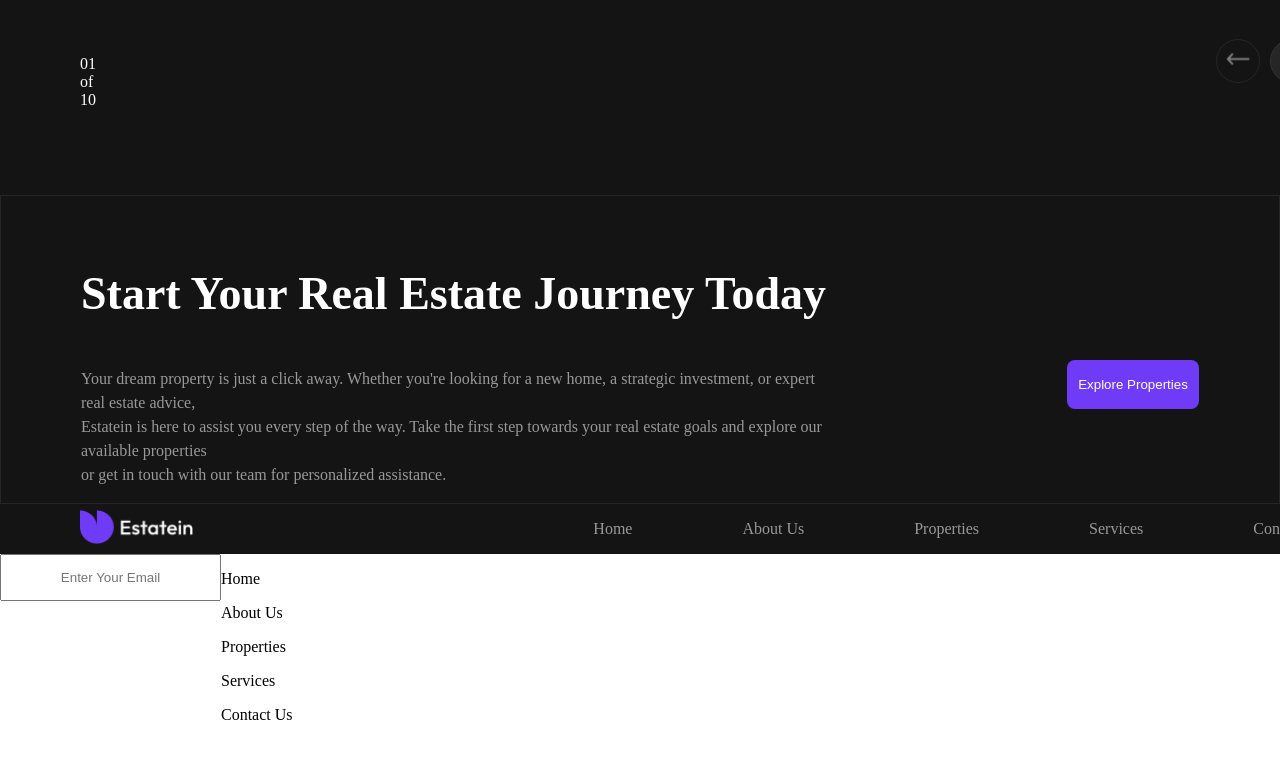
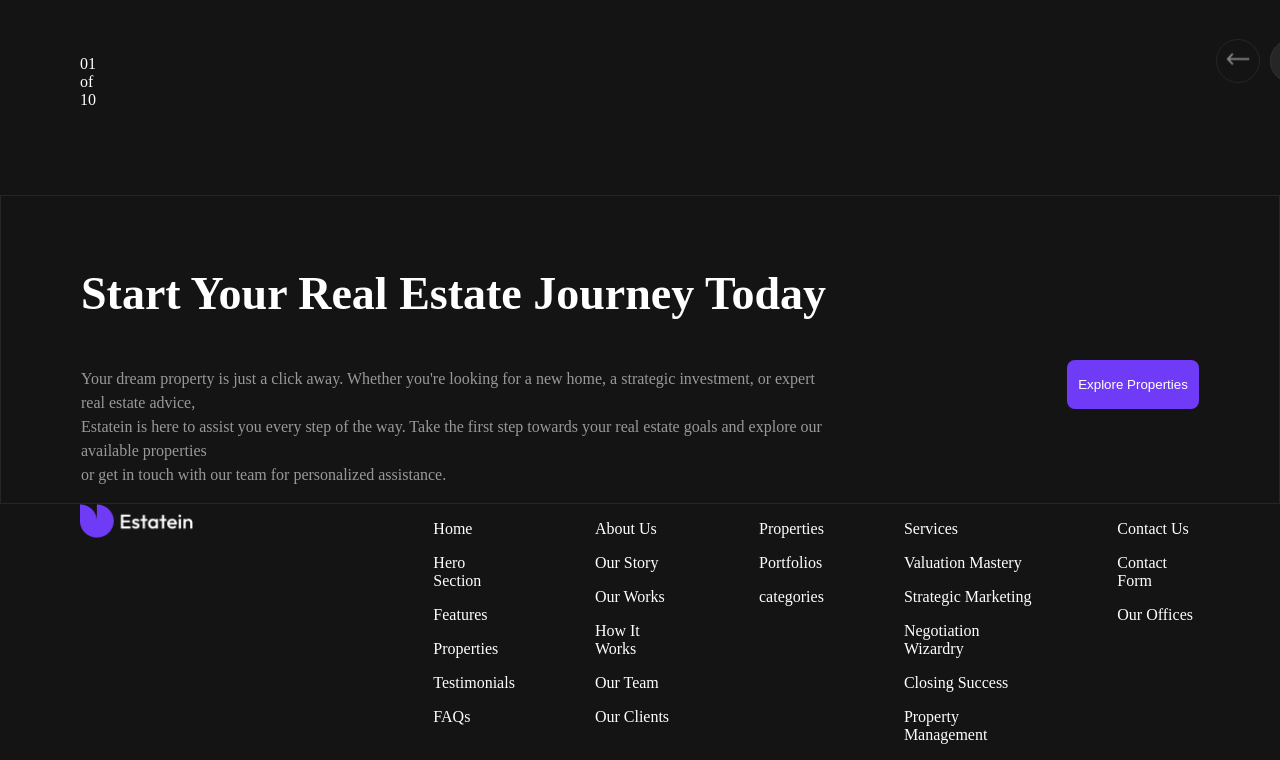
Before and after one commit to DeVTeJ10/Home-ly, a React (Vite) app: page / in a window 1280 px wide. Shown: the part 3600-4360 px from the top of the page. Built offline with nearby package versions, Linux system fonts and the light colour scheme.

Commit message:
minor footer edits

```diff
--- a/src/components/footer/footer.css
+++ b/src/components/footer/footer.css
@@ -1,24 +1,9 @@
 .sentient{
-    display: flex;
-    align-items: center;
     padding-left: 80px;
     padding-right: 80px;
     background-color: #141414;
     color: white;
-    gap: 400px;
 }
-
-.features{
-    display: flex;
-    gap: 110px;
-    white-space: nowrap;
-    color: #999999;
-}
-
-.sentient{
-    display: flex;
-}
-
 
 p{
     font-size: 18px;
@@ -32,10 +17,14 @@ p{
     text-align: center;
 }
 
-.inputss{
+.finalfooter{
+    display: flex;
+    background-color: #141414;
+    color: white;
+    gap: 80px;
     padding-right: 80px;
 }
 
-.sentients{
-    display: flex;
+.mailedit{
+    display: block;
 }
--- a/src/components/footer/index.jsx
+++ b/src/components/footer/index.jsx
@@ -7,30 +7,62 @@ import './footer.css'
 const index = () => {
   return (
     <div>
+
+        <div className='finalfooter'>
         <div className='sentient'>
-            <div className='logo2s'>
+        <div className='logo2s'>
                 <img src="./src/images/Logo.png" width={113.33} height={34} />
-            </div>
-            <div className='features'>
-                <p>Home</p>
-                <p>About Us</p>
-                <p>Properties</p>
-                <p>Services</p>
-                <p>Contact Us</p>
-            </div>
+        </div>
         </div>
 
-        <div className='sentients'>
-            <div className=''>
-                <input placeholder='Enter Your Email' className='emails'></input>
-            </div>
-            <div className='feature2'>
+        <div className='mailedit'>
+        </div>
+
+
+        <div className='features1'>
+        <div className='features'>
                 <p>Home</p>
+                <p>Hero Section</p>
+                <p>Features</p>
+                <p>Properties</p>
+                <p>Testimonials</p>
+                <p>FAQs</p>
+        </div>
+        </div>
+        <div className='features1'>
+        <div className='features'>
                 <p>About Us</p>
+                <p>Our Story</p>
+                <p>Our Works</p>
+                <p>How It Works</p>
+                <p>Our Team</p>
+                <p>Our Clients</p>
+        </div>
+        </div>
+        <div className='features1'>
+        <div className='features'>
                 <p>Properties</p>
+                <p>Portfolios</p>
+                <p>categories</p>
+        </div>
+        </div>
+        <div className='features1'>
+        <div className='features'>
                 <p>Services</p>
+                <p>Valuation Mastery</p>
+                <p>Strategic Marketing</p>
+                <p>Negotiation Wizardry</p>
+                <p>Closing Success</p>
+                <p>Property Management</p>
+        </div>
+        </div>
+        <div className='features1'>
+        <div className='features'>
                 <p>Contact Us</p>
-            </div>
+                <p>Contact Form</p>
+                <p>Our Offices</p>
+        </div>
+        </div>
         </div>
     </div>
   )
```
